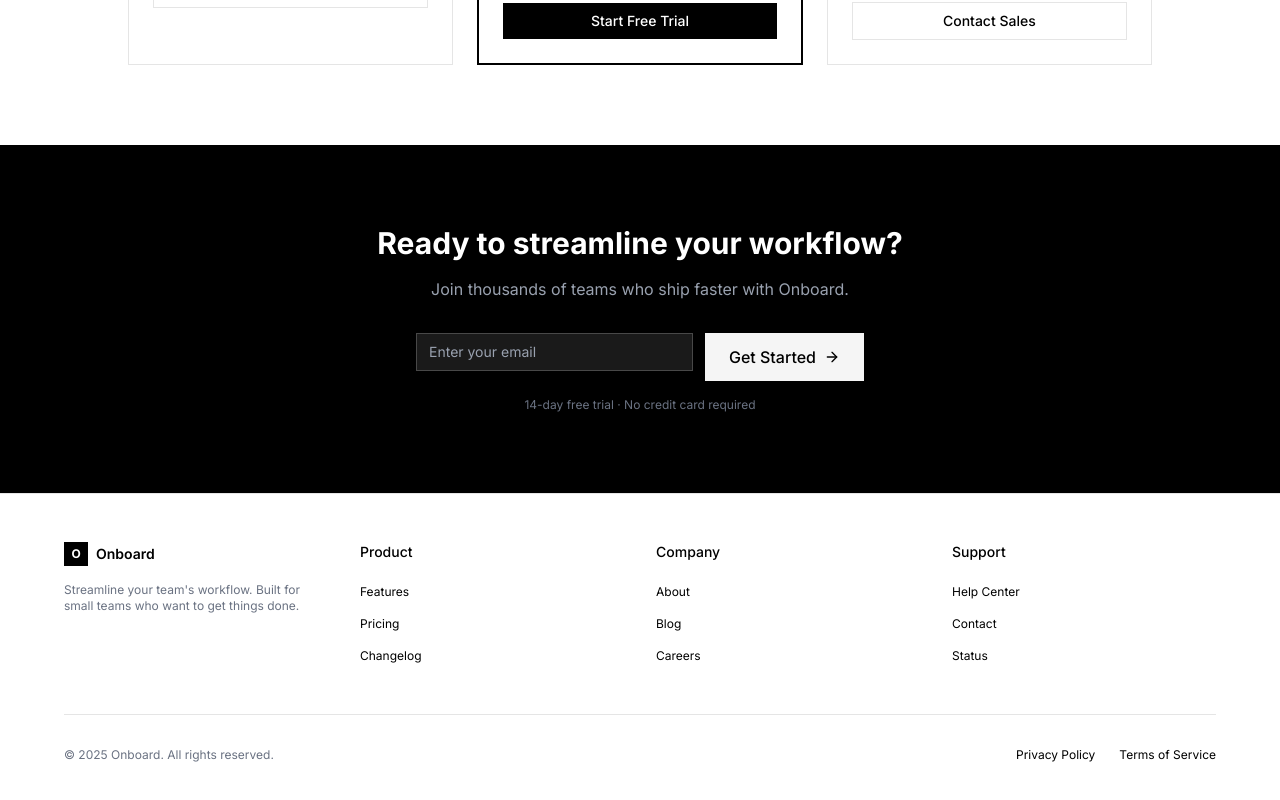
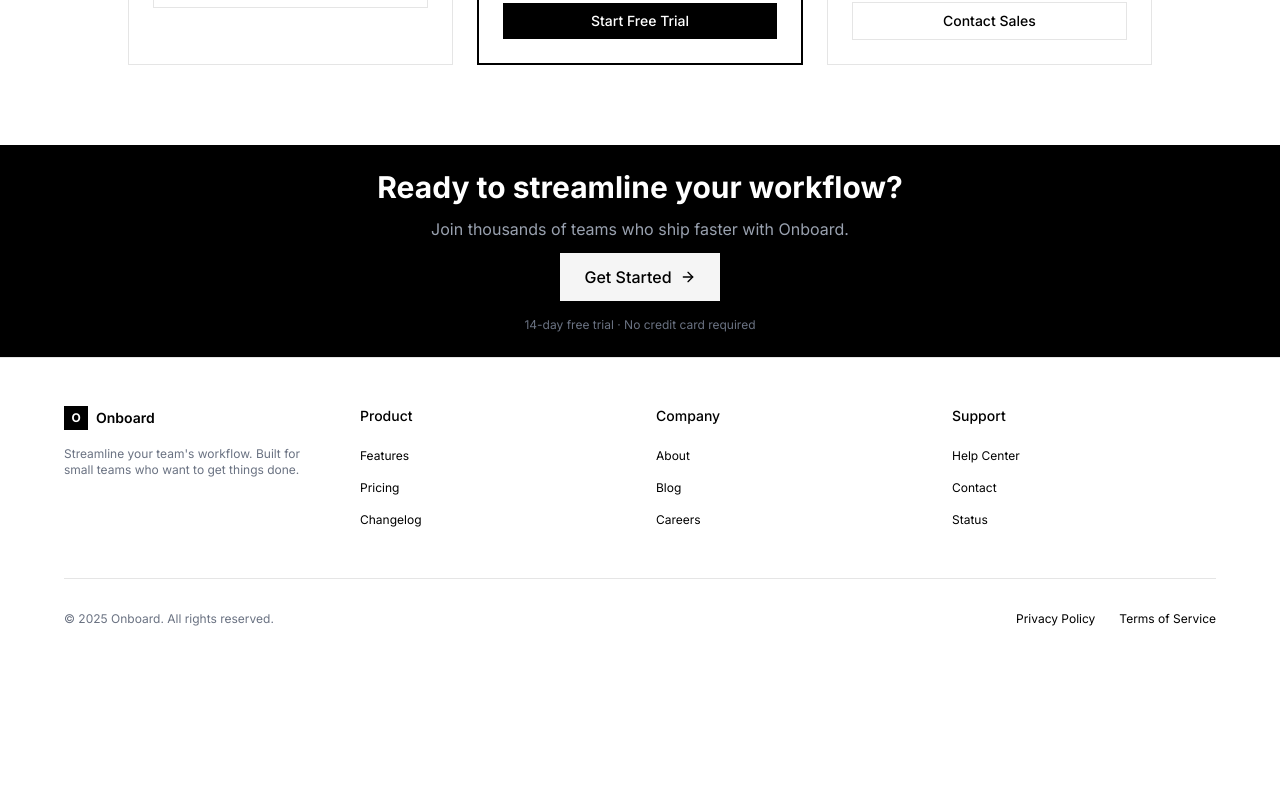
Before and after one commit to samuel-sarmah/onboad, a Next.js app: page / in a window 1280 px wide. Shown: the part 1712-2512 px from the top of the page. After the commit the page ends 2387 px from the top, so only its background shows below. Built offline with nearby package versions, Linux system fonts and the light colour scheme.

Commit message:
Reduce CTA padding

```diff
--- a/src/components/landing/CTA.tsx
+++ b/src/components/landing/CTA.tsx
@@ -1,28 +1,26 @@
-import { Button, Input } from "@/components/ui";
+import Link from "next/link";
+import { Button } from "@/components/ui";
 import { ArrowRight } from "lucide-react";
 
 export function CTA() {
   return (
-    <section className="py-20 px-6 bg-primary text-white">
+    <section className="py-6 px-6 bg-primary text-white">
       <div className="max-w-2xl mx-auto text-center">
-        <h2 className="text-3xl font-bold mb-4">
+        <h2 className="text-3xl font-bold mb-3">
           Ready to streamline your workflow?
         </h2>
-        <p className="text-gray-400 mb-8">
+          <p className="text-gray-400 mb-3">
           Join thousands of teams who ship faster with Onboard.
         </p>
 
-        <form className="flex flex-col sm:flex-row gap-3 max-w-md mx-auto">
-          <Input
-            type="email"
-            placeholder="Enter your email"
-            className="bg-white/10 border-white/20 text-white placeholder:text-gray-400 flex-1"
-          />
-          <Button variant="secondary" size="lg" className="whitespace-nowrap">
-            Get Started
-            <ArrowRight className="w-4 h-4 ml-2" />
-          </Button>
-        </form>
+        <div className="flex flex-col sm:flex-row gap-3 max-w-md mx-auto justify-center">
+          <Link href="/signup">
+            <Button variant="secondary" size="lg" className="whitespace-nowrap">
+              Get Started
+              <ArrowRight className="w-4 h-4 ml-2" />
+            </Button>
+          </Link>
+        </div>
 
         <p className="mt-4 text-xs text-gray-500">
           14-day free trial · No credit card required
```
